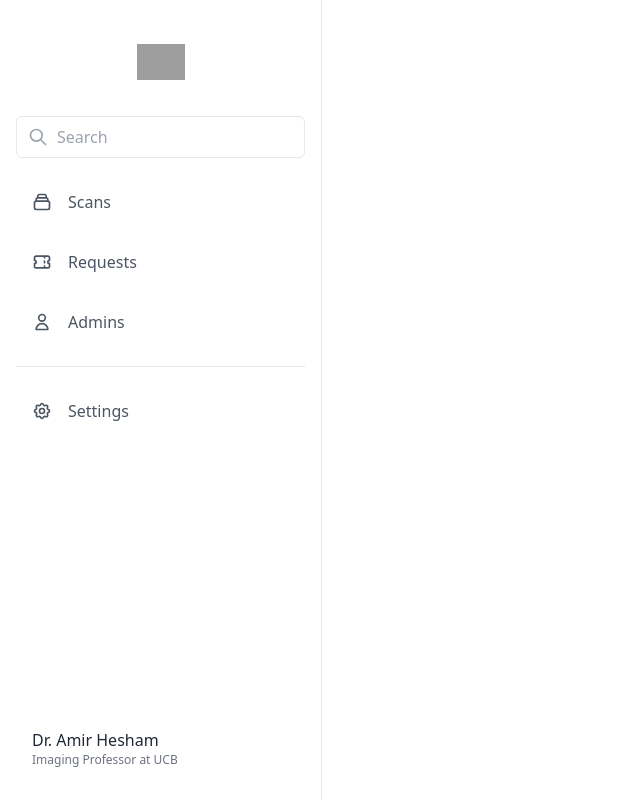
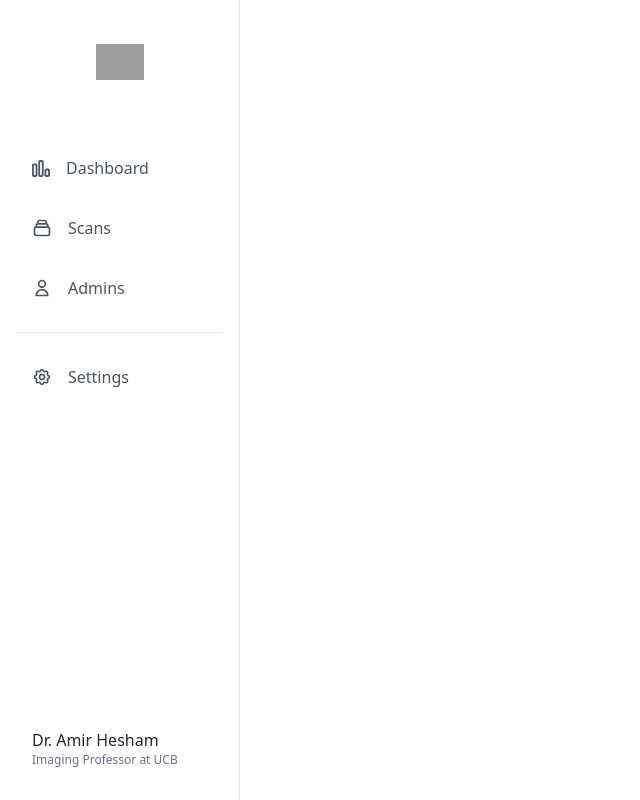
Before and after one commit to IbrahimEmad11/radiology_lab_mgmt, a Next.js app: page /about in a window 1280 px wide. Shown: the whole page, without its empty margins (0-640 px from the left). Built offline with nearby package versions, Linux system fonts and the light colour scheme; grey boxes are pictures that could not be loaded.

Commit message:
Update SideBar

```diff
--- a/src/componenets/Sidebar.js
+++ b/src/componenets/Sidebar.js
@@ -3,6 +3,22 @@ import Link from "next/link"
 const navigationLinks = [
   {
     id: 0,
+    name: "Dashboard",
+    icon: (
+      <svg width="18px" height="17px" viewBox="0 0 21 20" xmlns="http://www.w3.org/2000/svg">
+        <g id="Page-1" stroke="none" strokeWidth="1" fill="none" fillRule="evenodd">
+          <g id="Dribbble-Light-Preview" transform="translate(-419.000000, -800.000000)" fill="currentColor">
+            <g id="icons" transform="translate(56.000000, 160.000000)">
+              <path d="M374.55,657 C374.55,657.552 374.0796,658 373.5,658 C372.9204,658 372.45,657.552 372.45,657 L372.45,643 C372.45,642.448 372.9204,642 373.5,642 C374.0796,642 374.55,642.448 374.55,643 L374.55,657 Z M374.55,640 L372.45,640 C371.28975,640 370.35,640.895 370.35,642 L370.35,658 C370.35,659.105 371.28975,660 372.45,660 L374.55,660 C375.71025,660 376.65,659.105 376.65,658 L376.65,642 C376.65,640.895 375.71025,640 374.55,640 L374.55,640 Z M367.2,657 C367.2,657.552 366.7296,658 366.15,658 C365.5704,658 365.1,657.552 365.1,657 L365.1,647 C365.1,646.448 365.5704,646 366.15,646 C366.7296,646 367.2,646.448 367.2,647 L367.2,657 Z M367.2,644 L365.1,644 C363.93975,644 363,644.895 363,646 L363,658 C363,659.105 363.93975,660 365.1,660 L367.2,660 C368.36025,660 369.3,659.105 369.3,658 L369.3,646 C369.3,644.895 368.36025,644 367.2,644 L367.2,644 Z M381.9,657 C381.9,657.552 381.4296,658 380.85,658 C380.2704,658 379.8,657.552 379.8,657 L379.8,653 C379.8,652.448 380.2704,652 380.85,652 C381.4296,652 381.9,652.448 381.9,653 L381.9,657 Z M381.9,650 L379.8,650 C378.63975,650 377.7,650.895 377.7,652 L377.7,658 C377.7,659.105 378.63975,660 379.8,660 L381.9,660 C383.06025,660 384,659.105 384,658 L384,652 C384,650.895 383.06025,650 381.9,650 L381.9,650 Z" id="stats-[#1371]"></path>
+            </g>
+          </g>
+        </g>
+      </svg>
+    ),
+    href: "/dashboard"
+  },
+  {
+    id: 1,
     name: "Scans",
     icon: (
       <svg className="w-5 h-5" viewBox="0 0 24 24" fill="none" xmlns="http://www.w3.org/2000/svg">
@@ -13,18 +29,7 @@ const navigationLinks = [
     ),
     href: "/scanlist"
   },
-  {
-    id: 1,
-    name: "Requests",
-    icon: (
-      <svg className="w-5 h-5" viewBox="0 0 24 24" fill="none" xmlns="http://www.w3.org/2000/svg">
-        <path
-          d="M15 5V7M15 11V13M15 17V19M5 5C3.89543 5 3 5.89543 3 7V10C4.10457 10 5 10.8954 5 12C5 13.1046 4.10457 14 3 14V17C3 18.1046 3.89543 19 5 19H19C20.1046 19 21 18.1046 21 17V14C19.8954 14 19 13.1046 19 12C19 10.8954 19.8954 10 21 10V7C21 5.89543 20.1046 5 19 5H5Z"
-          stroke="currentColor" strokeWidth="2" strokeLinecap="round" strokeLinejoin="round"/>
-      </svg>
-    ),
-    href: "/requests"
-  },
+
   {
     id: 2,
     name: "Admins",
@@ -44,26 +49,12 @@ const navigationLinks = [
 export default function Sidebar({ currentLinkId }) {
   return (
     <aside
-      className="flex fixed flex-col min-w-64 h-screen px-4 py-8 overflow-y-auto bg-white border-r rtl:border-r-0 rtl:border-l dark:bg-gray-900 dark:border-gray-700">
+      className="flex fixed flex-col w-60 h-screen px-4 py-8 overflow-y-auto bg-white border-r rtl:border-r-0 rtl:border-l dark:bg-gray-900 dark:border-gray-700">
       <a href="#" className="block mx-auto my-3">
         <img className="w-auto h-8 sm:h-9" src="https://merakiui.com/images/logo.svg" alt="" />
       </a>
 
-      <div className="relative mt-6">
-        <span className="absolute inset-y-0 left-0 flex items-center pl-3">
-            <svg className="w-5 h-5 text-gray-400" viewBox="0 0 24 24" fill="none">
-                <path
-                  d="M21 21L15 15M17 10C17 13.866 13.866 17 10 17C6.13401 17 3 13.866 3 10C3 6.13401 6.13401 3 10 3C13.866 3 17 6.13401 17 10Z"
-                  stroke="currentColor" strokeWidth="2" strokeLinecap="round" strokeLinejoin="round"></path>
-            </svg>
-        </span>
-
-        <input type="text"
-               className="w-full py-2 pl-10 pr-4 text-gray-700 bg-white border rounded-md dark:bg-gray-900 dark:text-gray-300 dark:border-gray-600 focus:border-blue-400 dark:focus:border-blue-300 focus:ring-blue-300 focus:ring-opacity-40 focus:outline-none focus:ring"
-               placeholder="Search"/>
-      </div>
-
-      <div className="flex flex-col justify-between flex-1 mt-6">
+      <div className="flex flex-col justify-between flex-1 mt-14">
         <nav>
           {/*<a*/}
           {/*  className=""*/}
--- a/src/pages/scanlist.js
+++ b/src/pages/scanlist.js
@@ -56,7 +56,7 @@ export default function Scanlist({ scansData, statusIndex }) {
         <title>ResonanceM | Scans List</title>
       </Head>
       <div className="flex">
-        <Sidebar currentLinkId={0} />
+        <Sidebar currentLinkId={1} />
         <section className="ml-72 mr-8 container mx-auto my-8">
           <div className="sm:flex sm:items-center sm:justify-between">
             <div>
```
